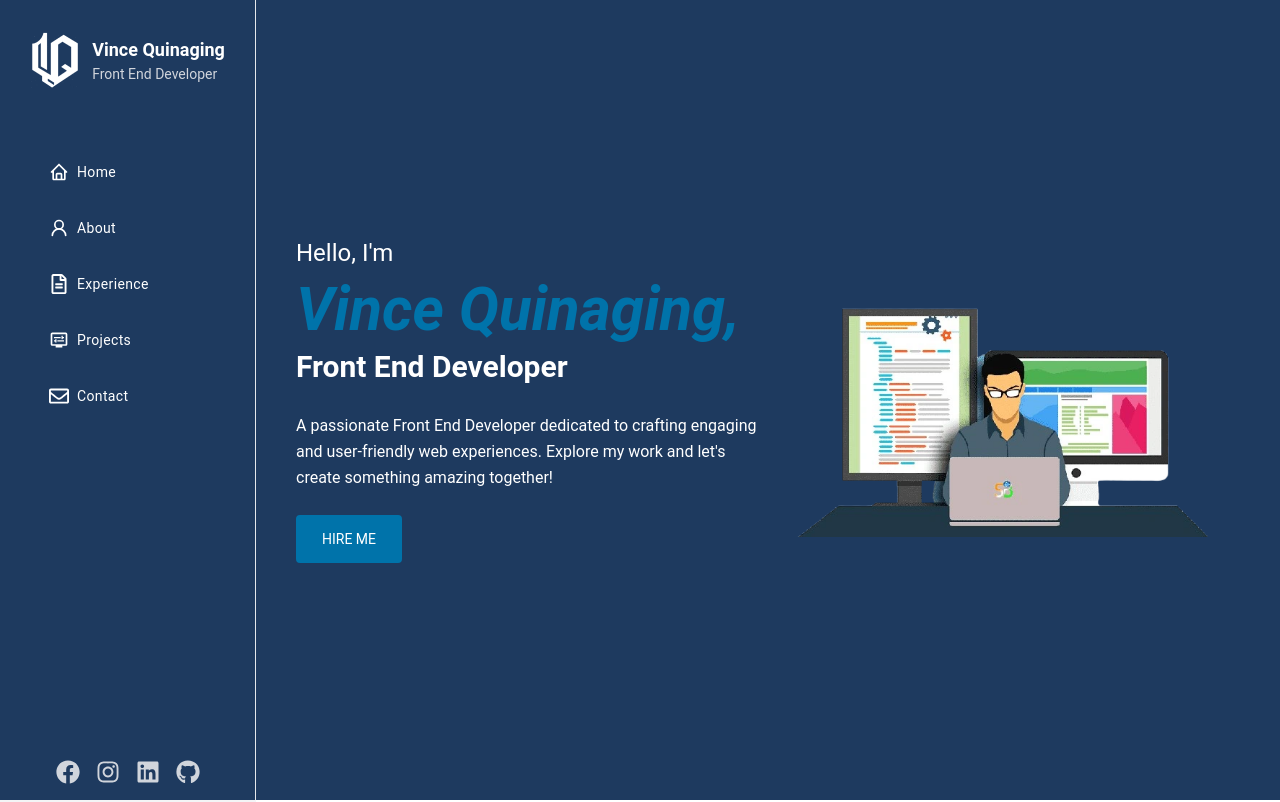
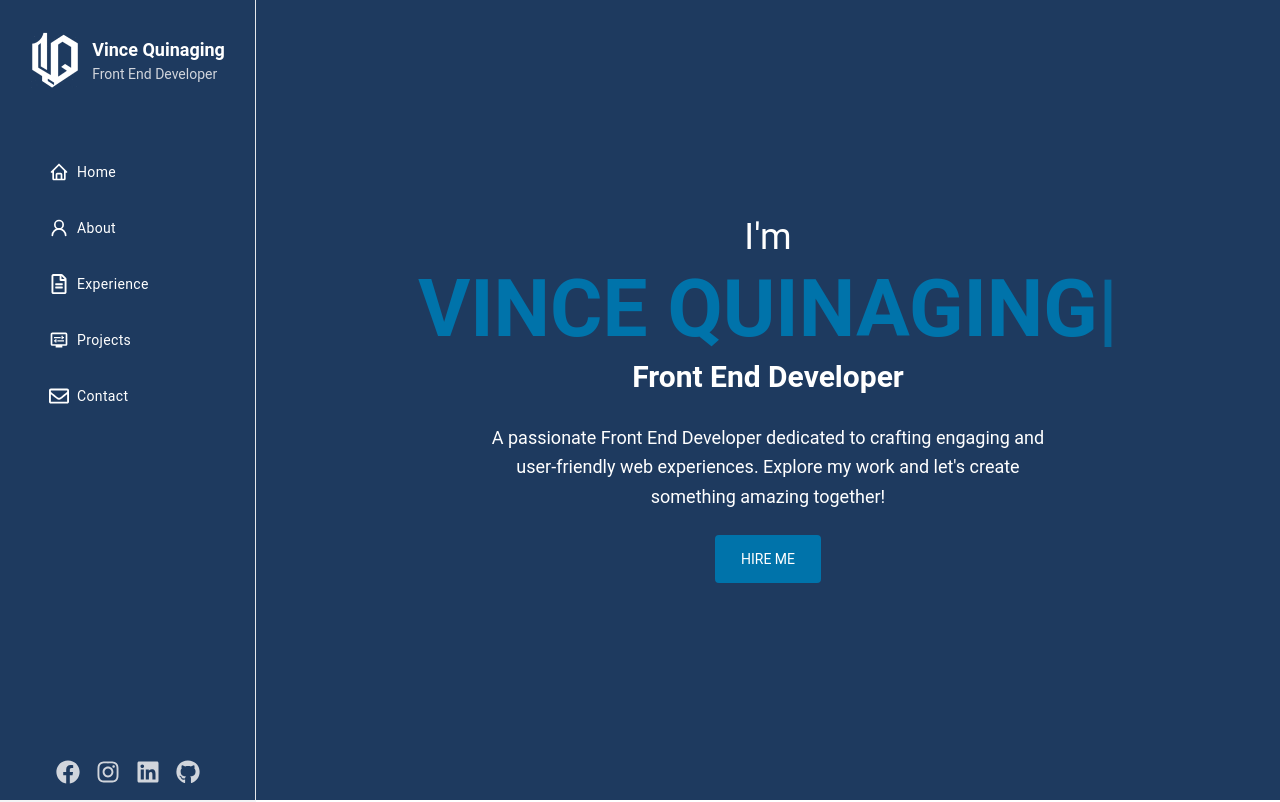
Before and after one commit to vince-bot/Portfolio, a Next.js app: page / in a window 1280 px wide. Shown: the top 802 px of the page. Built offline with nearby package versions, Linux system fonts and the light colour scheme; a web font is replaced by a local one.

Commit message:
refactor

```diff
--- a/pages/index.js
+++ b/pages/index.js
@@ -45,6 +45,22 @@ export default function Home() {
       }, 3000);
     }, 2000);
   };
+
+  const fullText = "Vince Quinaging";
+  const [text, setText] = useState("");
+  const [index, setIndex] = useState(0);
+
+  useEffect(() => {
+    if (index < fullText.length) {
+      const timeout = setTimeout(() => {
+        setText((prev) => prev + fullText[index]);
+        setIndex(index + 1);
+      }, 100); // speed
+
+      return () => clearTimeout(timeout);
+    }
+  }, [index]);
+
   const menus = [
     {
       url: "/",
@@ -421,10 +437,16 @@ export default function Home() {
             </nav>
 
             <div className="flex mt-auto pb-4 text-gray-300 text-sm gap-x-4">
-              <Link href="#" target="_blank">
+              <Link
+                href="https://www.facebook.com/dekaronz.vince12/"
+                target="_blank"
+              >
                 <FaFacebook size={24} />
               </Link>
-              <Link href="#" target="_blank">
+              <Link
+                href="https://www.instagram.com/vquinaging/"
+                target="_blank"
+              >
                 <FaInstagram size={24} />
               </Link>
               <Link href="#" target="_blank">
@@ -467,22 +489,26 @@ export default function Home() {
               className="w-full flex h-dvh p-5 xl:p-10 bg-[#1e3a5f]"
             >
               <div className="container">
-                <div className="flex flex-col lg:flex-row w-full h-full items-center justify-center lg:justify-start ">
-                  <div className="flex flex-col w-full lg:w-1/2 order-2 text-center md:text-start">
-                    <span className="text-lg sm:text-2xl pb-2 text-white">
-                      Hello, I'm{" "}
+                <div className="flex flex-col lg:flex-row w-full h-full items-center justify-center">
+                  <div className="flex flex-col text-center w-full">
+                    <span className="text-lg sm:text-4xl pb-2 text-white">
+                      I'm{" "}
                     </span>
-                    <span className="text-3xl sm:text-4xl md:text-[60px] text-[#0073aa] italic font-semibold">
-                      Vince Quinaging,
+                    <span className="text-3xl sm:text-4xl md:text-[80px] text-[#0073aa] uppercase font-bold">
+                      {text}
+                      <span className="animate-pulse">|</span>
                     </span>
                     <span className="text-md md:text-[30px] font-bold text-white pb-5 md:pb-0">
                       Front End Developer
                     </span>
-                    <p className="mt-1 md:mt-6 text-white leading-relaxed">
-                      A passionate Front End Developer dedicated to crafting
-                      engaging and user-friendly web experiences. Explore my
-                      work and let's create something amazing together!
-                    </p>
+
+                    <div className="flex w-full justify-center">
+                      <p className="mt-1 md:mt-6 text-white leading-relaxed max-w-xl sm:text-lg">
+                        A passionate Front End Developer dedicated to crafting
+                        engaging and user-friendly web experiences. Explore my
+                        work and let's create something amazing together!
+                      </p>
+                    </div>
 
                     <div id="contacts">
                       <button
@@ -493,16 +519,6 @@ export default function Home() {
                         Hire me
                       </button>
                     </div>
-                  </div>
-                  <div className="flex w-full justify-center lg:w-1/2 order-1 lg:order-2">
-                    <Image
-                      src="/images/bannerv2.webp"
-                      alt="#"
-                      width={1000}
-                      height={1000}
-                      priority
-                      className="object-cover w-[500px] h-full transition-all duration-500 ease-in-out"
-                    />
                   </div>
                 </div>
               </div>
```
